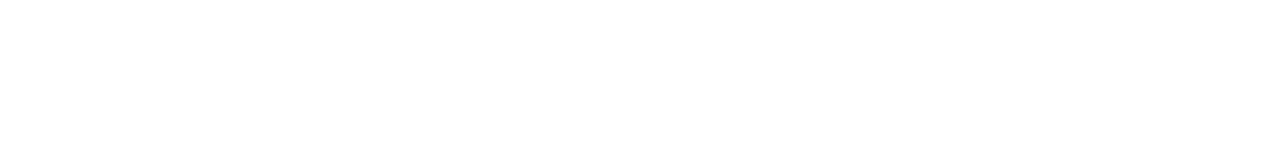
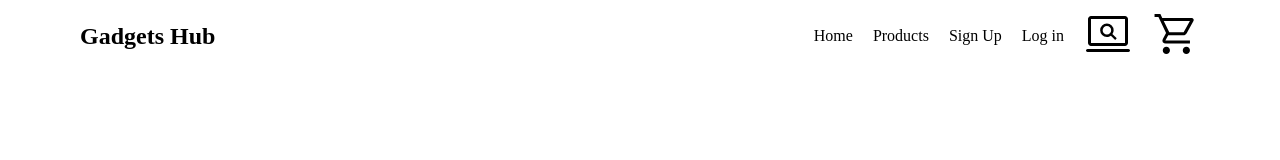
Before and after one commit to rejaul921/best-gadgets-hub-in-BD, a plain HTML site: page index.html in a window 1280 px wide. Drawn offline with Linux system fonts and the light colour scheme.

Commit message:
navbar section is done

```diff
--- a/index.html
+++ b/index.html
@@ -7,6 +7,23 @@
     <link rel="stylesheet" href="style.css">
 </head>
 <body>
-
+    <!-- navbar section -->
+    <header>
+        <nav class="navbar">
+            <div class="web-logo">
+                <h2>Gadgets Hub</h2>
+            </div>
+            <div class="manus">
+                <ul>
+                    <li>Home</li>
+                    <li>Products</li>
+                    <li>Sign Up</li>
+                    <li>Log in</li>
+                    <li><img src="./icons/search.svg" alt=""></li>
+                    <li><img src="./icons/cart.svg" alt=""></li>
+                </ul>
+            </div>
+        </nav>
+    </header>
 </body>
 </html>
--- a/style.css
+++ b/style.css
@@ -2,3 +2,15 @@
     margin: 0;
     padding: 0;
 }
+.navbar{
+    display: flex;
+    padding: 10px 80px;
+    justify-content: space-between;
+    align-items: center;
+}
+.manus ul{
+    display: flex;
+    align-items: center;
+    list-style: none;
+    gap: 20px;
+}
```
Also changed, not shown: icons/menubar.svg (added).
